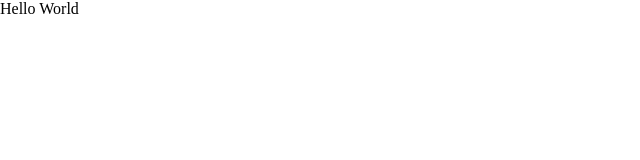
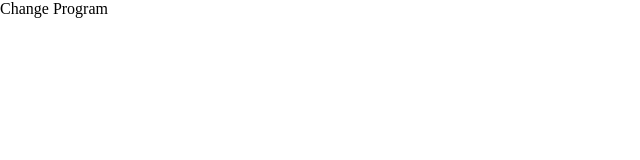
Before and after one commit to IvanEnclonar/beepr, a Next.js app: page /queue in a window 1280 px wide. Shown: the top 160 px of the page, without its empty margins (0-640 px from the left). Built offline with nearby package versions, Linux system fonts and the light colour scheme.

Commit message:
Commit Test

```diff
--- a/pages/queue/index.tsx
+++ b/pages/queue/index.tsx
@@ -1,5 +1,7 @@
 export default function index() {
     return (
-        <div>Hello World</div>
+        <div>
+            Change Program
+        </div>
     )
 }
```
